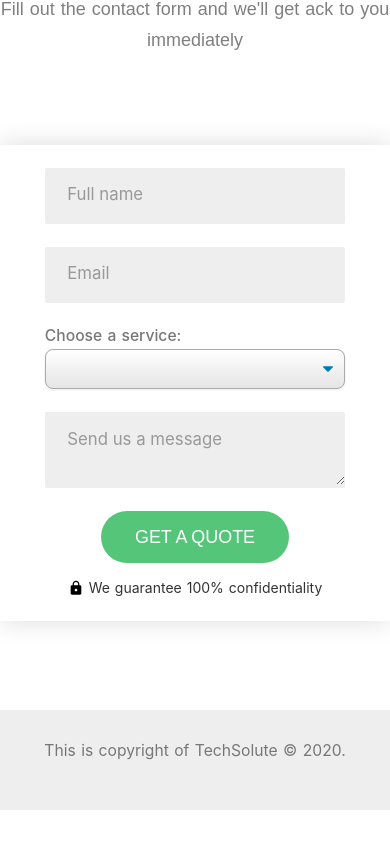
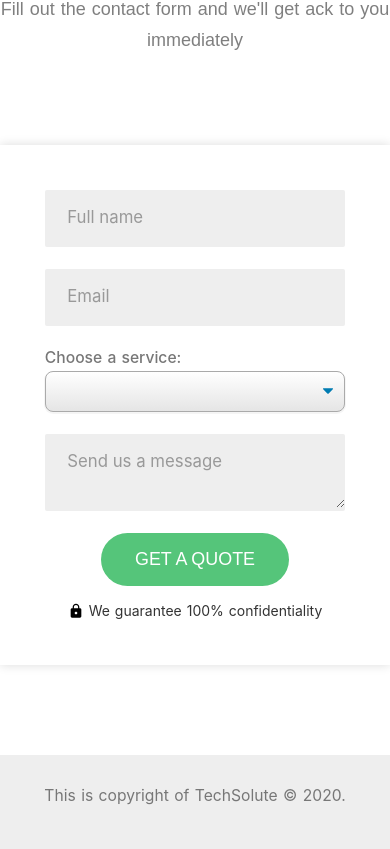
Before and after one commit to Tech-Solute/website, a Nuxt app: page / in a window 390 px wide. Shown: the part 8111-8960 px from the top of the page. Before the commit the page ends 8921 px from the top, so only its background shows below. Built offline with nearby package versions, Linux system fonts and the light colour scheme.

Commit message:
reduce shadow of contact form [mobile version]

```diff
--- a/components/Contact.vue
+++ b/components/Contact.vue
@@ -160,9 +160,10 @@ export default {
   border-radius: 10px;
   box-shadow: 0 0 53px 0 rgba(0, 0, 0, 0.14);
   @include respond(phone) {
+    padding: 2rem 0;
     grid-template-columns: 1fr;
     border-radius: 0;
-    box-shadow: 0 0 25px 0 rgba(0, 0, 0, 0.14);
+    box-shadow: 0 0 10px 0 rgba(0, 0, 0, 0.14);
   }
 }
 
```
